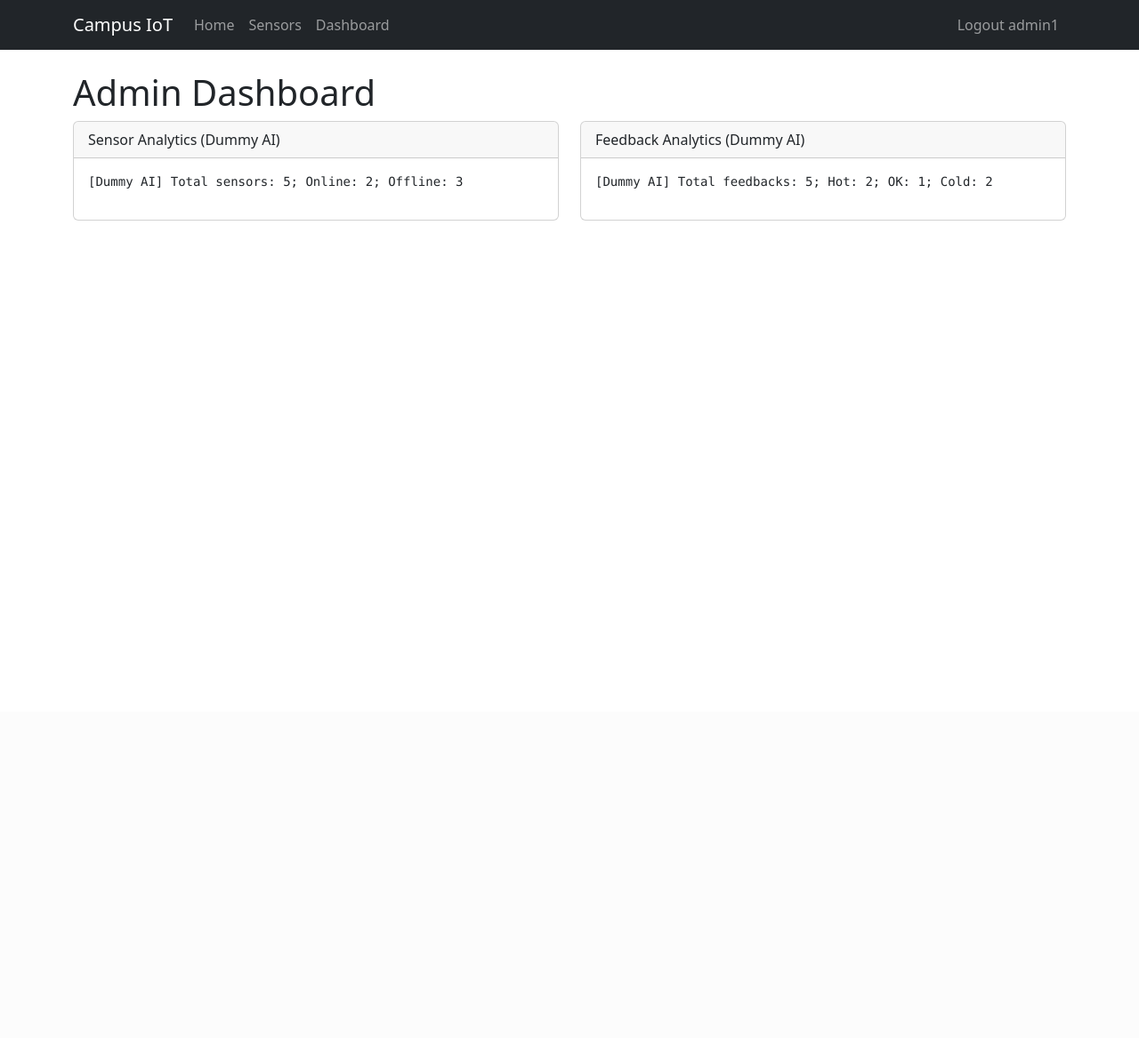
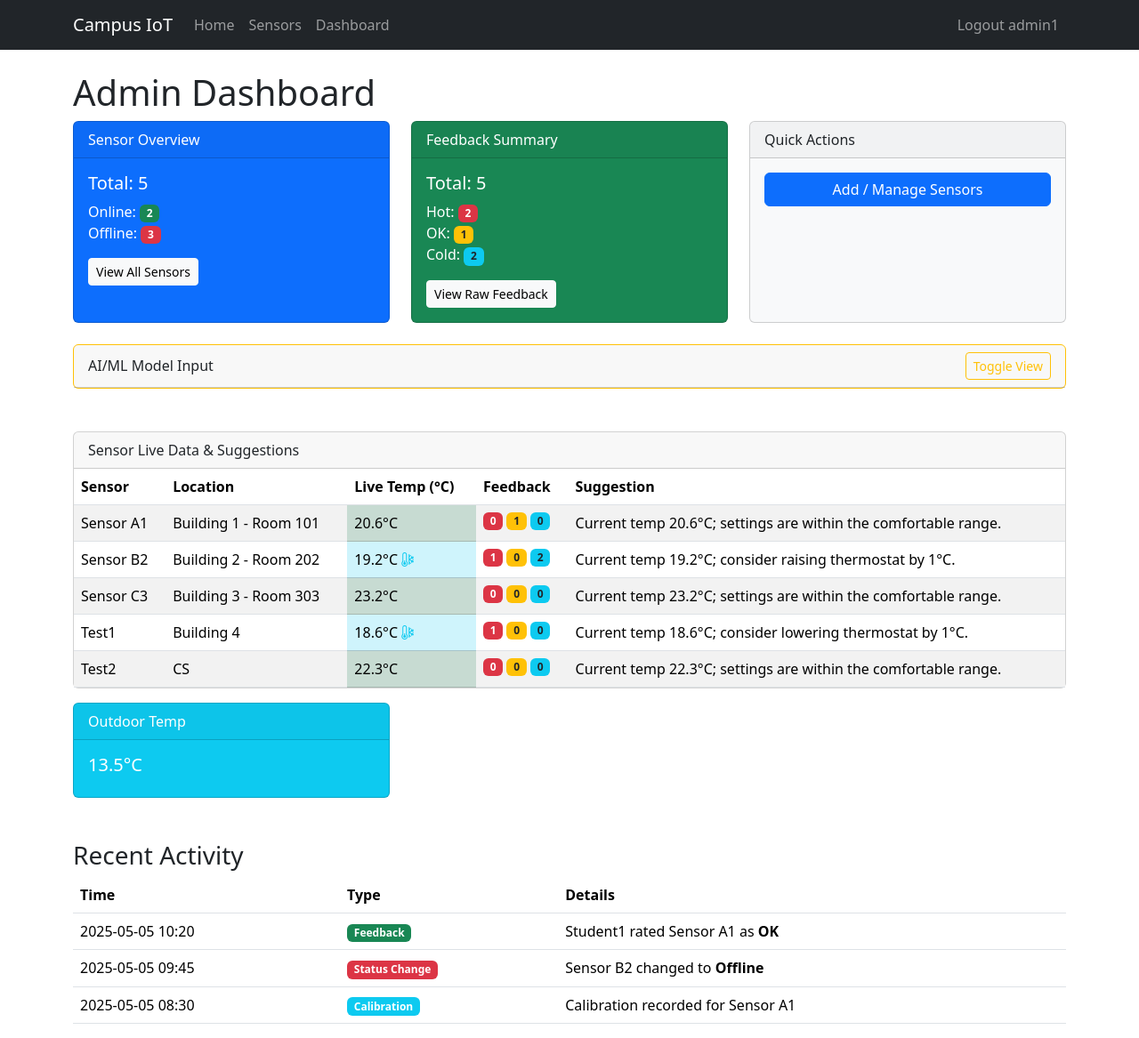
Before and after one commit to augustosouza8/campus_iot, a Flask app: page /admin in a window 1280 px wide. Shown: the whole page at 89% size. Before the commit the page ends 248 px from the top, so only its background shows below. Run offline with Flask 3, Linux system fonts and the light colour scheme; a user stored in the database is signed in.

Commit message:
Gathered and integrated data to feature-vector model for passing to AI/ML model, cleaned up admin dashboard, added temperature data to models, updated seed utils, updated requirements and setup guide

```diff
--- a/app/templates/admin_dashboard.html
+++ b/app/templates/admin_dashboard.html
@@ -2,26 +2,178 @@
 
 {% block content %}
   <h1 class="mt-4">Admin Dashboard</h1>
-  <div class="row">
-    <div class="col-md-6">
-      <div class="card mb-4">
-        <div class="card-header">
-          Sensor Analytics (Dummy AI)
-        </div>
+
+  <div class="row g-4">
+    <!-- Sensor Overview -->
+    <div class="col-md-4">
+      <div class="card text-white bg-primary h-100">
+        <div class="card-header">Sensor Overview</div>
         <div class="card-body">
-          <pre>{{ sensor_summary }}</pre>
+          <h5 class="card-title">Total: {{ all_sensors|length or 0 }}</h5>
+          <p class="card-text">
+            Online: <span class="badge bg-success">{{ online_count or '0' }}</span><br>
+            Offline: <span class="badge bg-danger">{{ offline_count or '0' }}</span>
+          </p>
+          <a href="{{ url_for('main.sensors') }}" class="btn btn-light btn-sm">View All Sensors</a>
         </div>
       </div>
     </div>
-    <div class="col-md-6">
-      <div class="card mb-4">
-        <div class="card-header">
-          Feedback Analytics (Dummy AI)
+
+    <!-- Feedback Summary -->
+    <div class="col-md-4">
+      <div class="card text-white bg-success h-100">
+        <div class="card-header">Feedback Summary</div>
+        <div class="card-body">
+          <h5 class="card-title">Total: {{ all_feedbacks|length or 0 }}</h5>
+          <p class="card-text">
+            Hot: <span class="badge bg-danger">{{ hot_count or '0' }}</span><br>
+            OK: <span class="badge bg-warning text-dark">{{ ok_count or '0' }}</span><br>
+            Cold: <span class="badge bg-info text-dark">{{ cold_count or '0' }}</span>
+          </p>
+          <a href="{{ url_for('main.all_feedbacks') }}" class="btn btn-light btn-sm">View Raw Feedback</a>
         </div>
-        <div class="card-body">
-          <pre>{{ feedback_summary }}</pre>
+      </div>
+    </div>
+
+    <!-- Quick Actions -->
+    <div class="col-md-4">
+      <div class="card bg-light h-100">
+        <div class="card-header">Quick Actions</div>
+        <div class="card-body d-flex flex-column">
+          <a href="{{ url_for('main.sensors') }}" class="btn btn-primary mb-2">Add / Manage Sensors</a>
         </div>
       </div>
     </div>
   </div>
+  <!-- AI/ML Model Input (Feature Vectors) -->
+  <div class="row mt-4">
+    <div class="col-12">
+      <div class="card border-warning">
+        <div class="card-header d-flex justify-content-between align-items-center">
+          <span>AI/ML Model Input</span>
+          <button class="btn btn-sm btn-outline-warning"
+                  type="button"
+                  data-bs-toggle="collapse"
+                  data-bs-target="#modelInputCollapse"
+                  aria-expanded="false"
+                  aria-controls="modelInputCollapse">
+            Toggle View
+          </button>
+        </div>
+        <div class="collapse" id="modelInputCollapse">
+          <div class="card-body">
+            <pre style="max-height: 300px; overflow-y: auto;">
+{{ feature_vectors | pprint }}
+            </pre>
+          </div>
+        </div>
+      </div>
+    </div>
+  </div>
+  <!-- Live Sensor Data & Suggestions -->
+  <div class="row mt-5">
+    <div class="col-12">
+      <div class="card">
+        <div class="card-header">Sensor Live Data & Suggestions</div>
+        <div class="card-body p-0">
+          <div class="table-responsive">
+            <table class="table table-striped mb-0">
+              <thead>
+                <tr>
+                  <th>Sensor</th>
+                  <th>Location</th>
+                  <th>Live Temp (°C)</th>
+                  <th>Feedback</th>
+                  <th>Suggestion</th>
+                </tr>
+              </thead>
+              <tbody>
+                {% for sensor in all_sensors %}
+                {% set t = live_temps[sensor.id] %}
+                {% set fb = feedback_counts[sensor.id] %}
+                <tr>
+                  <td>{{ sensor.name }}</td>
+                  <td>{{ sensor.location }}</td>
+<td class="
+     {% if t < ACCEPTABLE_LOW %}table-info
+     {% elif t > ACCEPTABLE_HIGH %}table-danger
+     {% else %}table-success{% endif %}
+   ">
+  {{ t or '—' }}°C
+  {% if t is not none and t < ACCEPTABLE_LOW %}
+    <i class="bi bi-thermometer-snow text-info" title="Too cold"></i>
+  {% elif t is not none and t > ACCEPTABLE_HIGH %}
+    <i class="bi bi-thermometer-sun text-danger" title="Too hot"></i>
+  {% endif %}
+</td>
+<td>
+  <div class="d-flex flex-nowrap gap-1">
+    <span class="badge bg-danger">{{ fb.hot }}</span>
+    <span class="badge bg-warning text-dark">{{ fb.ok }}</span>
+    <span class="badge bg-info text-dark">{{ fb.cold }}</span>
+  </div>
+</td>
+                  <td>{{ thermostat_suggestions[sensor.location] or '—' }}</td>
+                </tr>
+                {% else %}
+                <tr>
+                  <td colspan="5" class="text-center py-4">No sensors available</td>
+                </tr>
+                {% endfor %}
+              </tbody>
+            </table>
+          </div>
+        </div>
+      </div>
+    </div>
+  </div>
+  <!-- Current Outdoor Temperature -->
+  <div class="row mt-3">
+    <div class="col-md-4">
+      <div class="card text-white bg-info">
+        <div class="card-header">Outdoor Temp</div>
+        <div class="card-body">
+          <h5 class="card-title">
+            {{ latest_outdoor_temp is not none
+               and (latest_outdoor_temp ~ '°C')
+               or 'N/A' }}
+          </h5>
+        </div>
+      </div>
+    </div>
+  </div>
+
+  <!-- Recent Activity -->
+  <div class="row mt-5">
+    <div class="col-12">
+      <h3>Recent Activity</h3>
+      <table class="table table-hover">
+        <thead>
+          <tr>
+            <th>Time</th>
+            <th>Type</th>
+            <th>Details</th>
+          </tr>
+        </thead>
+        <tbody>
+          <!-- TODO: loop over real activity logs once available -->
+          <tr>
+            <td>2025-05-05 10:20</td>
+            <td><span class="badge bg-success">Feedback</span></td>
+            <td>Student1 rated Sensor A1 as <strong>OK</strong></td>
+          </tr>
+          <tr>
+            <td>2025-05-05 09:45</td>
+            <td><span class="badge bg-danger">Status Change</span></td>
+            <td>Sensor B2 changed to <strong>Offline</strong></td>
+          </tr>
+          <tr>
+            <td>2025-05-05 08:30</td>
+            <td><span class="badge bg-info">Calibration</span></td>
+            <td>Calibration recorded for Sensor A1</td>
+          </tr>
+        </tbody>
+      </table>
+    </div>
+  </div>
 {% endblock %}
--- a/app/views.py
+++ b/app/views.py
@@ -5,6 +5,9 @@ HELLO
 """
 
 from urllib.parse import urlparse
+from app.analysis import (summarize_sensors, summarize_feedback, simulate_live_temperatures,
+                          suggest_thermostat_adjustments, aggregate_sensor_features,
+                          get_demo_outdoor_data)
 
 from flask import (
     Blueprint, render_template, redirect,
@@ -16,15 +19,12 @@ from flask_login import (
 )
 
 from app import db
-from app.models import User, Sensor, Calibration, Feedback
+from app.models import User, Sensor, Calibration, Feedback, TemperatureReading
 from app.forms import (
     LoginForm, SensorForm,
     CalibrationForm, FeedbackForm,
     ActionForm
 )
-from app.analysis import summarize_sensors, summarize_feedback  # <-- NEW import
-
-#xdd
 
 bp = Blueprint('main', __name__)
 
@@ -202,20 +202,88 @@ def submit_feedback():
 def admin_dashboard():
     if current_user.role != 'admin':
         abort(403)
-    sensors = db.session.scalars(db.select(Sensor)).all()
+
+    # Fetch data
+    sensors   = db.session.scalars(db.select(Sensor)).all()
     feedbacks = db.session.scalars(db.select(Feedback)).all()
 
-    # Use the new dummy-ML module
-    sensor_summary = summarize_sensors(sensors)
+    # Generate AI-style summaries
+    sensor_summary   = summarize_sensors(sensors)
     feedback_summary = summarize_feedback(feedbacks)
 
+    # Compute sensor counts
+    all_sensors   = sensors
+    online_count  = sum(1 for s in sensors if s.status == 'online')
+    offline_count = sum(1 for s in sensors if s.status == 'offline')
+
+    # Compute overall feedback counts
+    all_feedbacks = feedbacks
+    hot_count     = sum(1 for fb in feedbacks if fb.rating == 'hot')
+    ok_count      = sum(1 for fb in feedbacks if fb.rating == 'ok')
+    cold_count    = sum(1 for fb in feedbacks if fb.rating == 'cold')
+
+    # Compute per-sensor feedback counts for table badges
+    feedback_counts = { s.id: {'hot':0, 'ok':0, 'cold':0} for s in sensors }
+    for fb in feedbacks:
+        if fb.sensor_id in feedback_counts:
+            feedback_counts[fb.sensor_id][fb.rating] += 1
+
+    # Simulate live temperature per sensor
+    live_temps = simulate_live_temperatures(sensors)
+
+    # Use hard‑coded outdoor data
+    outdoor_data = get_demo_outdoor_data()
+    latest_outdoor_temp = outdoor_data[-1].temp if outdoor_data else None
+
+    # Generate thermostat adjustment suggestions
+    thermostat_suggestions = suggest_thermostat_adjustments(
+        sensors,
+        feedbacks,
+        live_temps
+    )
+
+    # Load historical temperature readings (last 2 hours)
+    from datetime import datetime, timedelta
+    cutoff = datetime.utcnow() - timedelta(hours=2)
+    rows = db.session.scalars(
+        db.select(TemperatureReading)
+          .where(TemperatureReading.timestamp >= cutoff)
+    ).all()
+    historical_temps = {}
+    for tr in rows:
+        historical_temps.setdefault(tr.sensor_id, []).append((tr.timestamp, tr.temperature))
+
+    # Build feature vectors for ML/demo
+    feature_vectors = aggregate_sensor_features(
+        sensors=sensors,
+        feedbacks=feedbacks,
+        live_temps=live_temps,
+        historical_temps=historical_temps,
+        outdoor_data=outdoor_data
+    )
+    from app.analysis import ACCEPTABLE_LOW, ACCEPTABLE_HIGH
     return render_template(
         'admin_dashboard.html',
         title='Admin Dashboard',
+        all_sensors=all_sensors,
+        online_count=online_count,
+        offline_count=offline_count,
+        all_feedbacks=all_feedbacks,
+        hot_count=hot_count,
+        ok_count=ok_count,
+        cold_count=cold_count,
+        feedback_counts=feedback_counts,
         sensor_summary=sensor_summary,
-        feedback_summary=feedback_summary
+        feedback_summary=feedback_summary,
+        live_temps=live_temps,
+        thermostat_suggestions=thermostat_suggestions,
+        feature_vectors=feature_vectors,
+        outdoor_data=outdoor_data,
+        latest_outdoor_temp=latest_outdoor_temp,
+        # thresholds for template coloring
+        ACCEPTABLE_LOW=ACCEPTABLE_LOW,
+        ACCEPTABLE_HIGH=ACCEPTABLE_HIGH,
     )
-
 
 @bp.app_errorhandler(403)
 def forbidden(error):
@@ -235,3 +303,18 @@ def too_large(error):
 @bp.app_errorhandler(500)
 def server_error(error):
     return render_template('errors/500.html', title='Server Error'), 500
+
+
+# View to show all feedbacks (admin only)
+@bp.route('/feedbacks', methods=['GET'], endpoint='all_feedbacks')
+@login_required
+def all_feedbacks():
+    if current_user.role != 'admin':
+        abort(403)
+    # Fetch all feedback entries
+    feedbacks = db.session.scalars(db.select(Feedback)).all()
+    return render_template(
+        'all_feedbacks.html',
+        title='All Feedbacks',
+        feedbacks=feedbacks
+    )
--- a/requirements.txt
+++ b/requirements.txt
@@ -4,3 +4,4 @@ flask-sqlalchemy
 flask-wtf
 email_validator
 python-dotenv
+werkzeug
```
Also changed, not shown: app/analysis.py (+155 -0 lines), app/debug_utils.py (+36 -2 lines), app/models.py (+17 -0 lines), app/templates/all_feedbacks.html (added, +47 -0 lines), app/templates/sensor_list.html (+6 -5 lines), setup.md (+0 -2 lines), README.md, app/data/data.sqlite (deleted).
